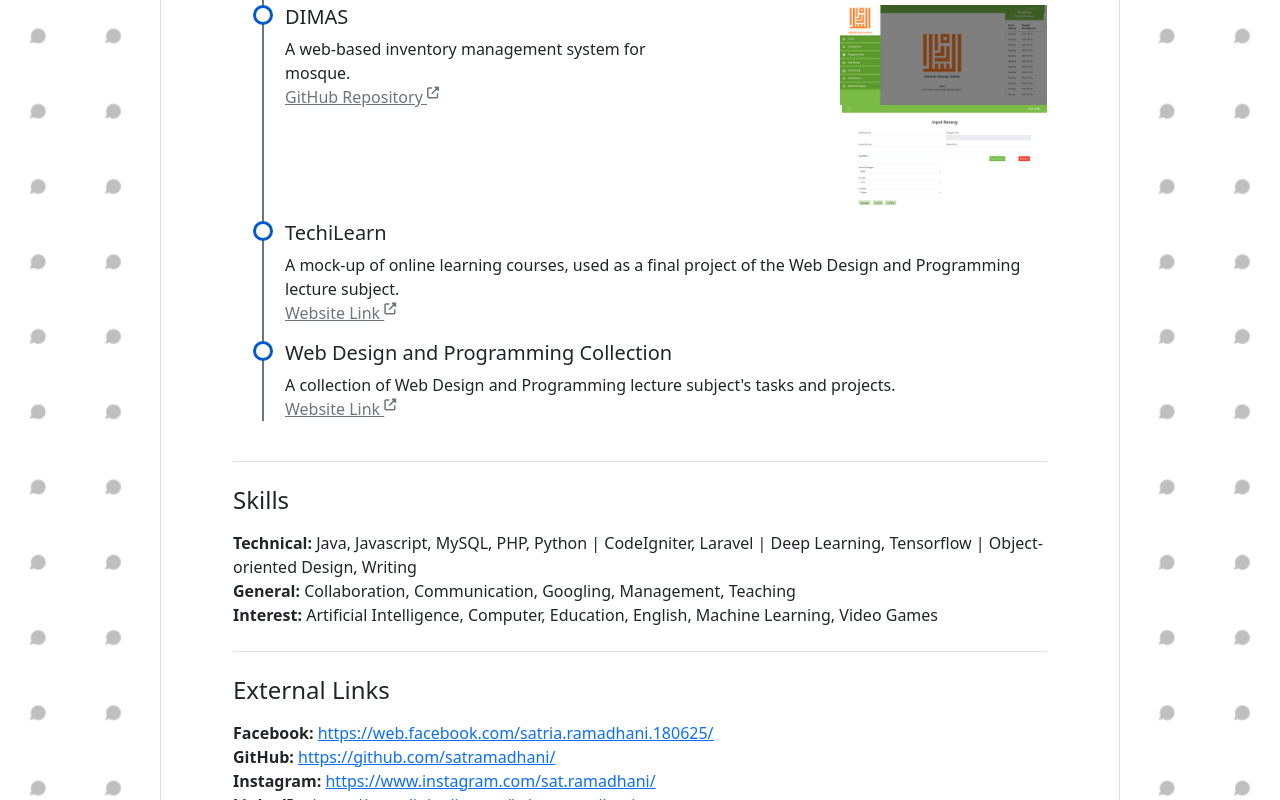
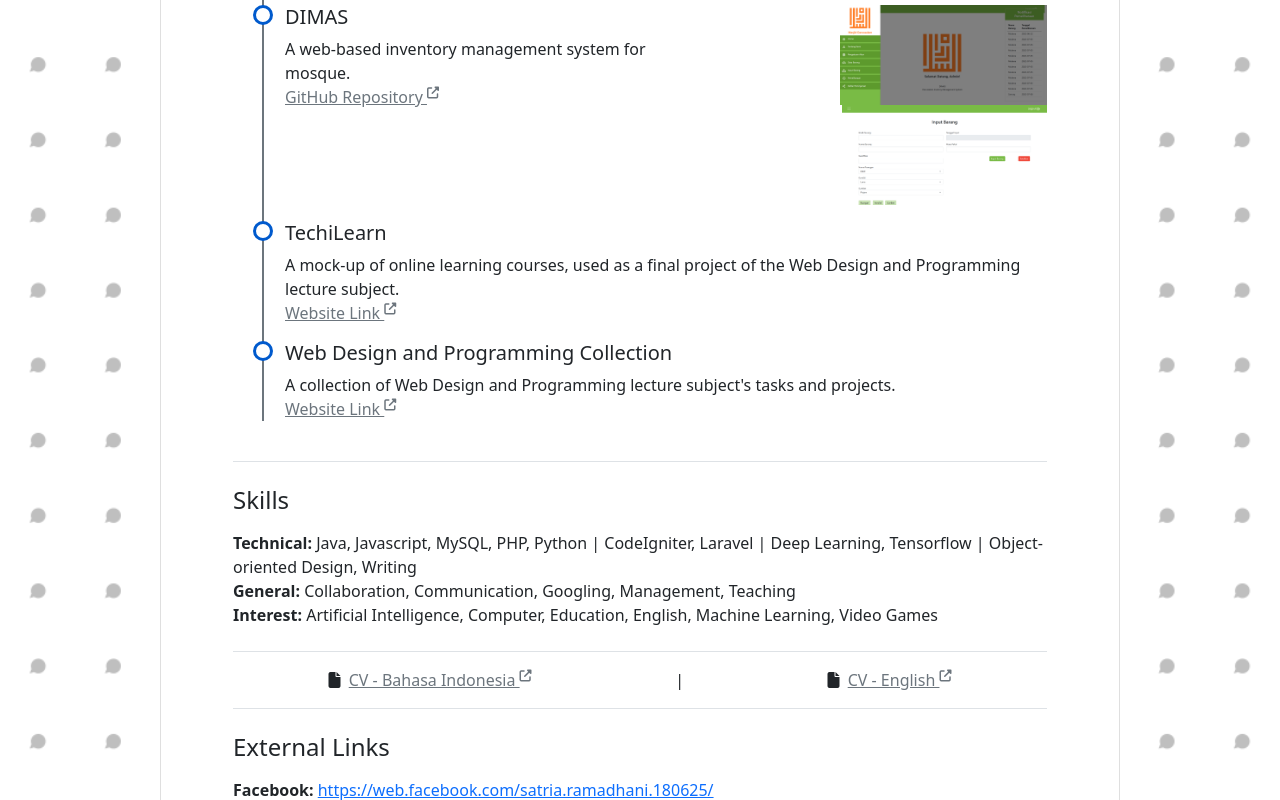
Before and after one commit to satramadhani/portfolio, a plain HTML site: page index.html in a window 1280 px wide. Shown: the part 2000-2800 px from the top of the page. Drawn offline with nearby package versions, Linux system fonts and the light colour scheme.

Commit message:
Update CV section

```diff
--- a/index.html
+++ b/index.html
@@ -39,8 +39,8 @@
                 </span>
                 <span>|</span>
                 <span>
-                    <span class="fa fa-wordpress me-1"></span>
-                    <a href="https://satramadhani.wordpress.com">Wordpress</a>
+                    <span class="fa fa-github me-1"></span>
+                    <a href="https://github.com/satramadhani/portfolio">Portfolio's GitHub</a>
                 </span>
             </div>
             <div class="border-bottom my-2"></div>
@@ -231,6 +231,22 @@
                 <strong>Interest:</strong> Artificial Intelligence, Computer, Education, English, Machine Learning, Video Games
             </div>
             <div class="border-bottom my-2 mx-5"></div>
+            <div class="d-flex justify-content-evenly my-2">
+                <span>
+                    <span class="fa fa-file me-1"></span>
+                    <a href="https://drive.google.com/file/d/1AlVLxvlPdQXSg2XpfRf7mA1ilRj59Hfm/view?usp=share_link" class="text-secondary">
+                        CV - Bahasa Indonesia <sup class="fa fa-external-link"></sup>
+                    </a>
+                </span>
+                <span>|</span>
+                <span>
+                    <span class="fa fa-file me-1"></span>
+                    <a href="https://drive.google.com/file/d/19_ert_Lj2WWi_hnMiWbZP5Ik7PtgG5BC/view?usp=share_link" class="text-secondary">
+                        CV - English <sup class="fa fa-external-link"></sup>
+                    </a>
+                </span>
+            </div>
+            <div class="border-bottom my-2 mx-5"></div>
             <div class="my-3 px-5">
                 <h4 class="mb-3">External Links</h4>
                 <strong>Facebook: </strong> <a href="https://web.facebook.com/satria.ramadhani.180625/">https://web.facebook.com/satria.ramadhani.180625/</a><br/>
```
